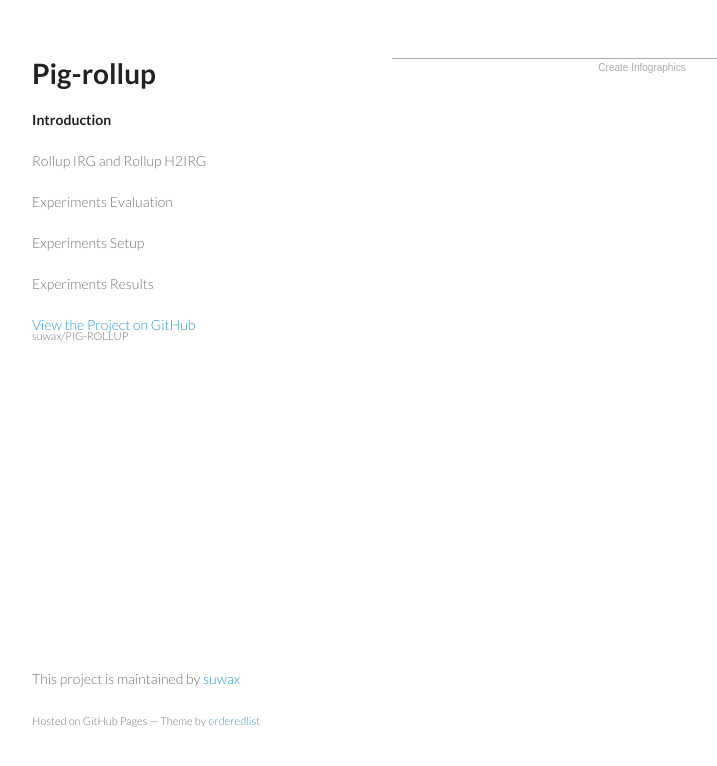
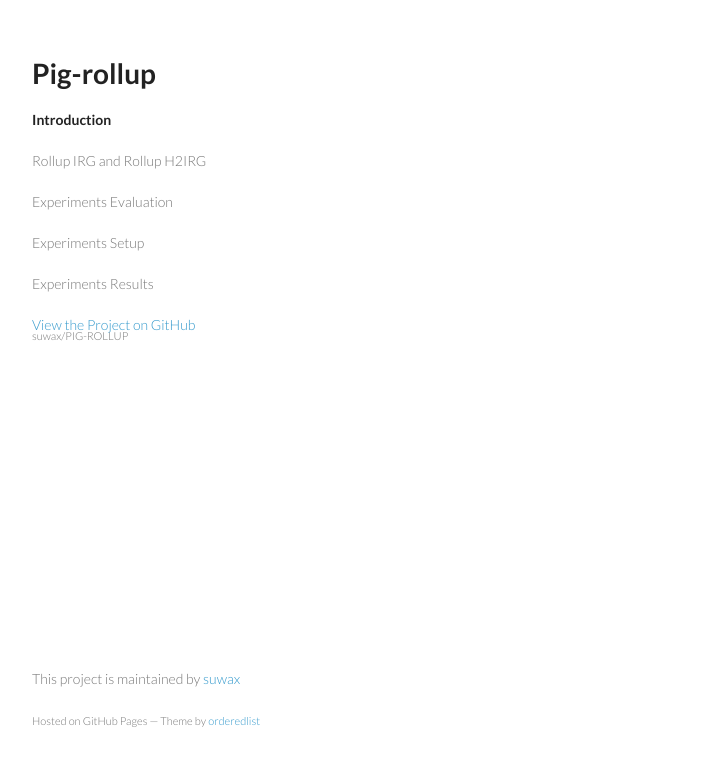
Before and after one commit to suwax/PIG-ROLLUP, a plain HTML site: page index.html in a window 1280 px wide. Shown: the whole page, without its empty margins (178-895 px from the left). Drawn offline with Linux system fonts and the light colour scheme; a script that the page names is missing.

Commit message:
Update index.html

```diff
--- a/index.html
+++ b/index.html
@@ -27,7 +27,6 @@
       </header>
       <section>
         <h3>
-<script id="infogram_0_chart-79555445699" src="//e.infogr.am/js/embed.js" type="text/javascript"></script><div style="width:100%;border-top:1px solid #acacac;padding-top:3px;font-family:Arial;font-size:10px;text-align:center;"><a style="color:#acacac;text-decoration:none;" href="//infogr.am" target="_blank">Create Infographics</a></div>
       </section>
       <footer>
         <p>This project is maintained by <a href="https://github.com/suwax">suwax</a></p>
```
